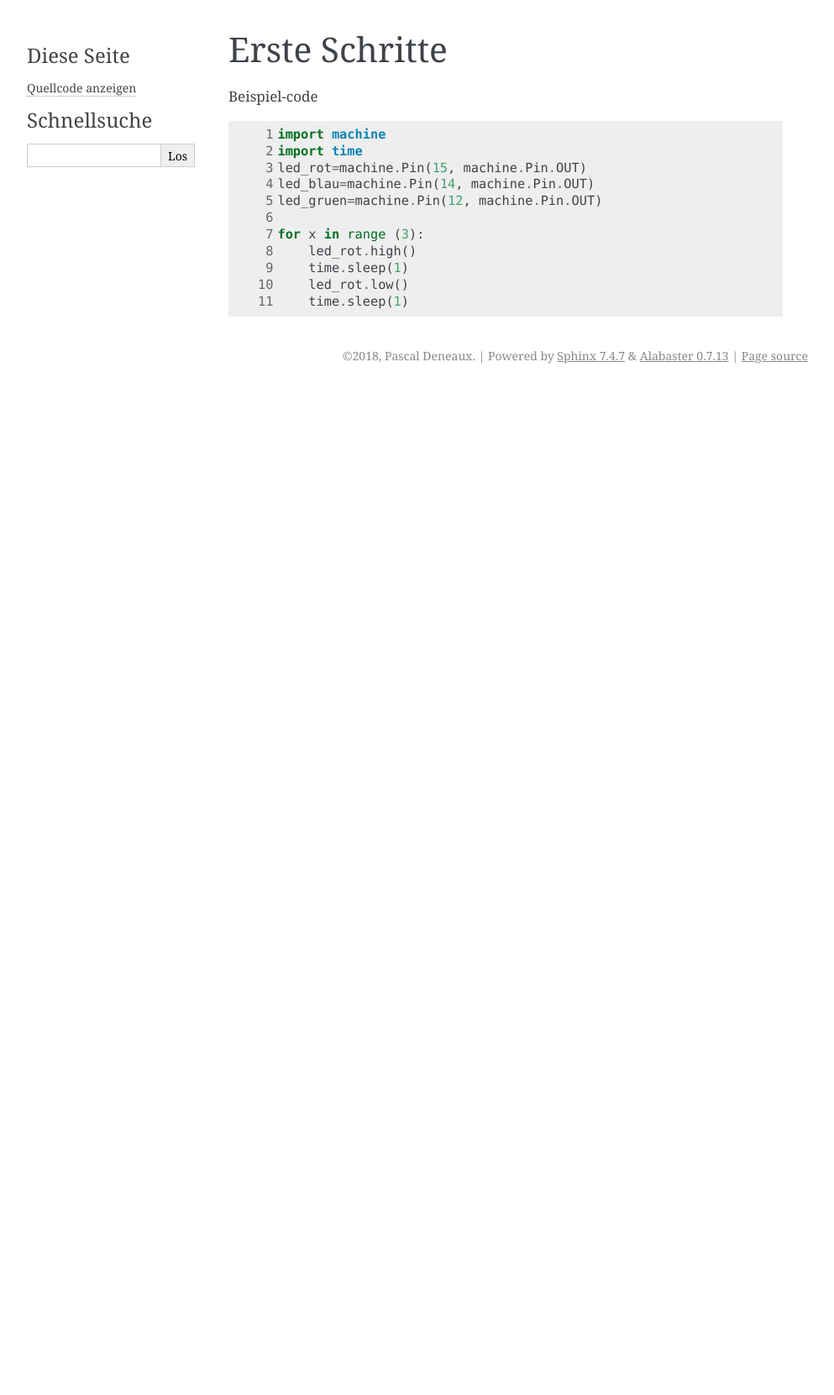
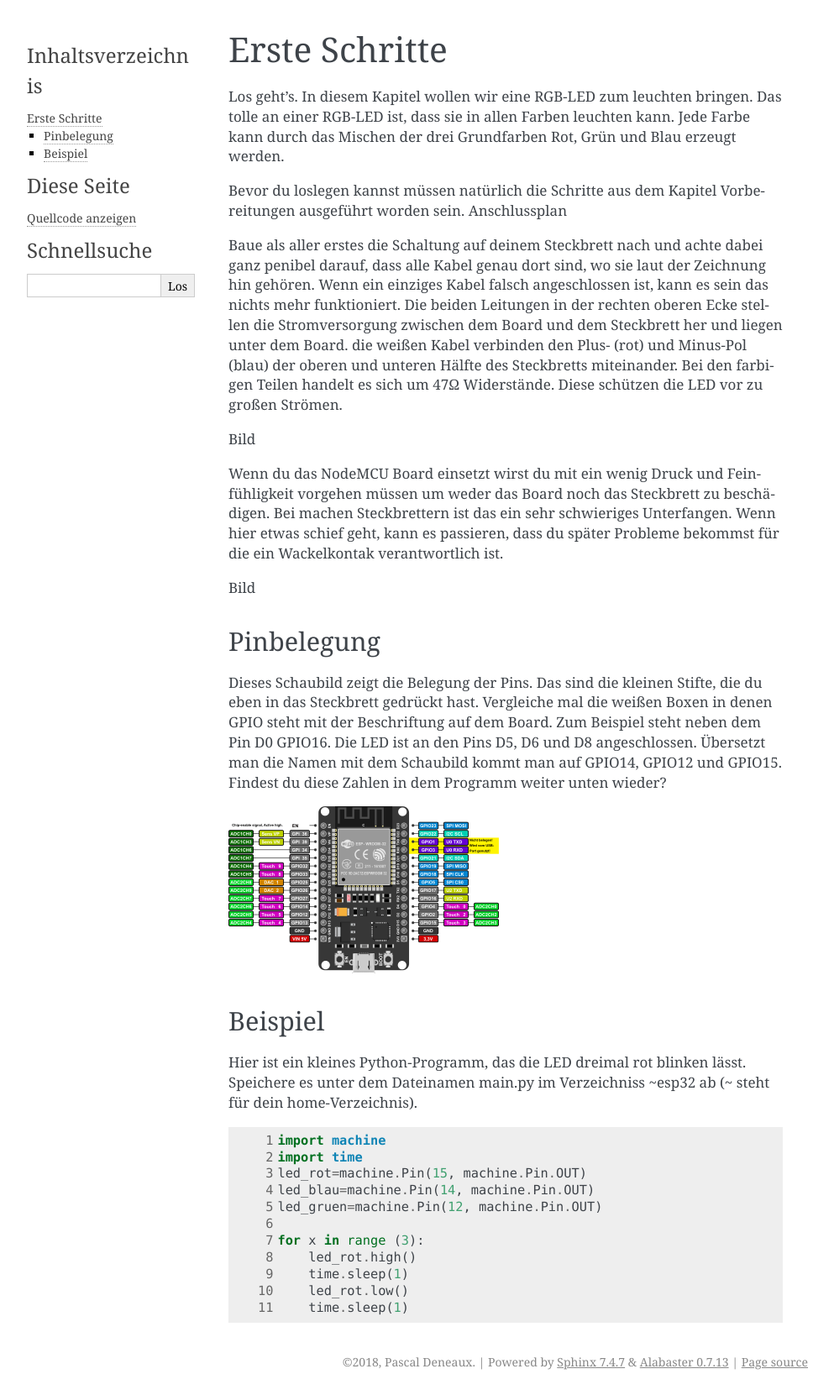
Before and after one commit to Tasm-Devil/Micropython-Tutorial-for-esp32, a Sphinx documentation site: the page built from docs/ErsteSchritte.rst, in a window 1280 px wide. Shown: the whole page at 84% size, without its empty margins (148-1141 px from the left). Built offline with Sphinx 7.4.7, drawn with Linux system fonts in a browser that asks for light colours; before the commit the page ends 900 px from its top, so only the background shows below that.

Commit message:
some content

```diff
--- a/docs/ErsteSchritte.rst
+++ b/docs/ErsteSchritte.rst
@@ -1,7 +1,33 @@
 Erste Schritte
 **************
 
-Beispiel-code
+Los geht's. In diesem Kapitel wollen wir eine RGB-LED zum leuchten bringen. Das tolle an einer RGB-LED ist, dass sie in allen Farben leuchten kann. Jede Farbe kann durch das Mischen der drei Grundfarben Rot, Grün und Blau erzeugt werden.
+
+Bevor du loslegen kannst müssen natürlich die Schritte aus dem Kapitel Vorbereitungen ausgeführt worden sein.
+Anschlussplan
+
+Baue als aller erstes die Schaltung auf deinem Steckbrett nach und achte dabei ganz penibel darauf, dass alle Kabel genau dort sind, wo sie laut der Zeichnung hin gehören. Wenn ein einziges Kabel falsch angeschlossen ist, kann es sein das nichts mehr funktioniert. Die beiden Leitungen in der rechten oberen Ecke stellen die Stromversorgung zwischen dem Board und dem Steckbrett her und liegen unter dem Board. die weißen Kabel verbinden den Plus- (rot) und Minus-Pol (blau) der oberen und unteren Hälfte des Steckbretts miteinander. Bei den farbigen Teilen handelt es sich um 47Ω Widerstände. Diese schützen die LED vor zu großen Strömen.
+
+Bild
+
+Wenn du das NodeMCU Board einsetzt wirst du mit ein wenig Druck und Feinfühligkeit vorgehen müssen um weder das Board noch das Steckbrett zu beschädigen. Bei machen Steckbrettern ist das ein sehr schwieriges Unterfangen. Wenn hier etwas schief geht, kann es passieren, dass du später Probleme bekommst für die ein Wackelkontak verantwortlich ist.
+
+Bild
+
+
+
+Pinbelegung
+-----------
+
+Dieses Schaubild zeigt die Belegung der Pins. Das sind die kleinen Stifte, die du eben in das Steckbrett gedrückt hast. Vergleiche mal die weißen Boxen in denen GPIO steht mit der Beschriftung auf dem Board. Zum Beispiel steht neben dem Pin D0 GPIO16. Die LED ist an den Pins D5, D6 und D8 angeschlossen. Übersetzt man die Namen mit dem Schaubild kommt man auf GPIO14, GPIO12 und GPIO15. Findest du diese Zahlen in dem Programm weiter unten wieder?
+
+.. image:: img/ESP32-DOIT_Pinout.png
+
+
+Beispiel
+--------
+
+Hier ist ein kleines Python-Programm, das die LED dreimal rot blinken lässt. Speichere es unter dem Dateinamen main.py im Verzeichniss ~\esp32 ab (~ steht für dein home-Verzeichnis).
 
 .. code-block:: py
    :linenos:
--- a/docs/index.rst
+++ b/docs/index.rst
@@ -33,5 +33,3 @@ Voraussetzungen
 #. Hardware (IOT Box)
 #. Software (Firmware, Treiber, Bibliotheken, Tools)
 #. Dieses Tutorial und die Referenz
-
-.. image:: img/ESP32-DOIT_Pinout.png
```
